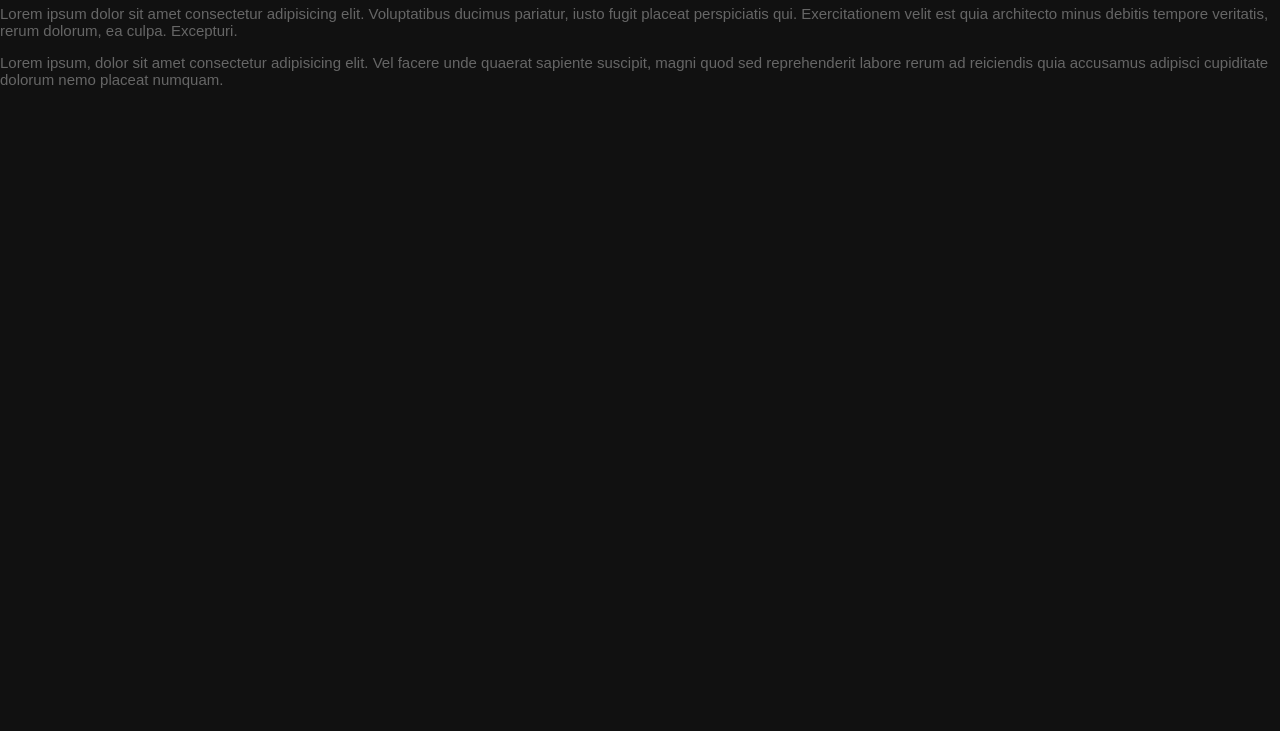
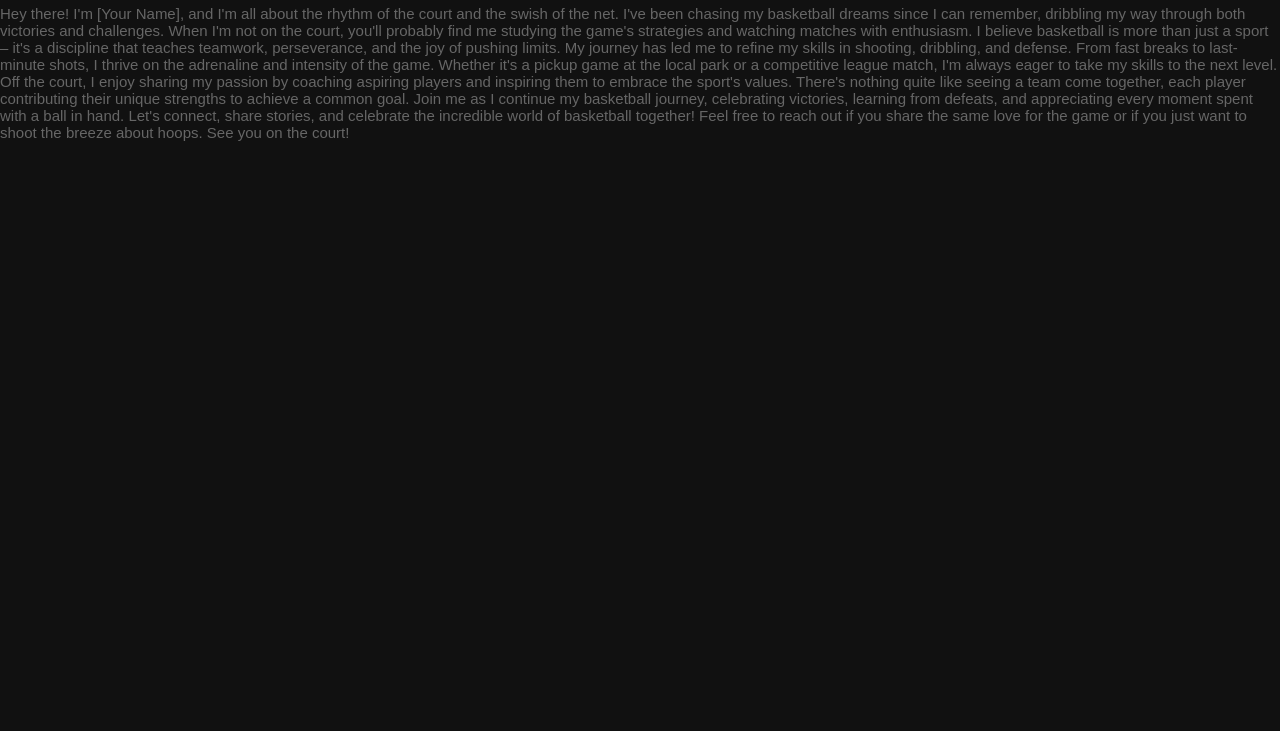
Before and after one commit to StevenKariuki/Magic_Cursor2, a plain HTML site: page index.html in a window 1280 px wide. Shown: the part 69-800 px from the top of the page. Drawn offline with Linux system fonts and the light colour scheme.

Commit message:
Update index.html

```diff
--- a/index.html
+++ b/index.html
@@ -80,9 +80,20 @@ part {
 	</div>
    <center> <h1>MY NAME IS STEVEN</h1></center>
    <div>
-    <p>Lorem ipsum dolor sit amet consectetur adipisicing elit. Voluptatibus ducimus pariatur, iusto fugit placeat perspiciatis qui. Exercitationem velit est quia architecto minus debitis tempore veritatis, rerum dolorum, ea culpa. Excepturi.</p>
+    <p>Hey there! I'm [Your Name], and I'm all about the rhythm of the court and the swish of the net. I've been chasing my basketball dreams since I can remember, dribbling my way through both victories and challenges.
 
-    <p>Lorem ipsum, dolor sit amet consectetur adipisicing elit. Vel facere unde quaerat sapiente suscipit, magni quod sed reprehenderit labore rerum ad reiciendis quia accusamus adipisci cupiditate dolorum nemo placeat numquam.</p>
+When I'm not on the court, you'll probably find me studying the game's strategies and watching matches with enthusiasm. I believe basketball is more than just a sport – it's a discipline that teaches teamwork, perseverance, and the joy of pushing limits.
+
+My journey has led me to refine my skills in shooting, dribbling, and defense. From fast breaks to last-minute shots, I thrive on the adrenaline and intensity of the game. Whether it's a pickup game at the local park or a competitive league match, I'm always eager to take my skills to the next level.
+
+Off the court, I enjoy sharing my passion by coaching aspiring players and inspiring them to embrace the sport's values. There's nothing quite like seeing a team come together, each player contributing their unique strengths to achieve a common goal.
+
+Join me as I continue my basketball journey, celebrating victories, learning from defeats, and appreciating every moment spent with a ball in hand. Let's connect, share stories, and celebrate the incredible world of basketball together!
+
+Feel free to reach out if you share the same love for the game or if you just want to shoot the breeze about hoops. See you on the court!
+
+</p>
+
    </div>
 
     <script>
```
